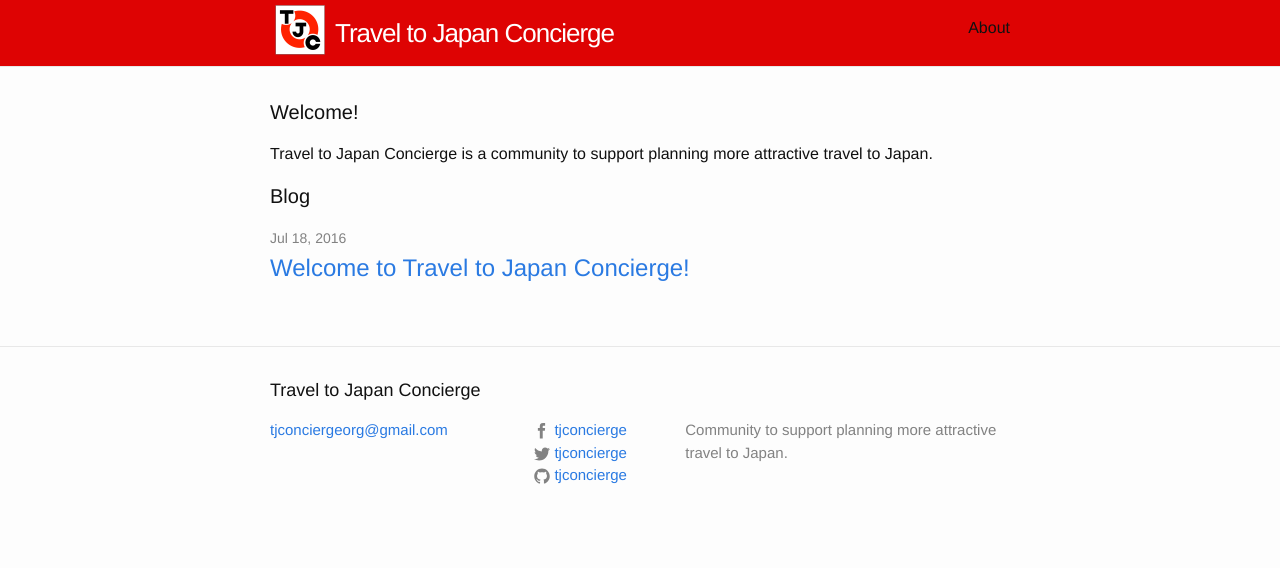
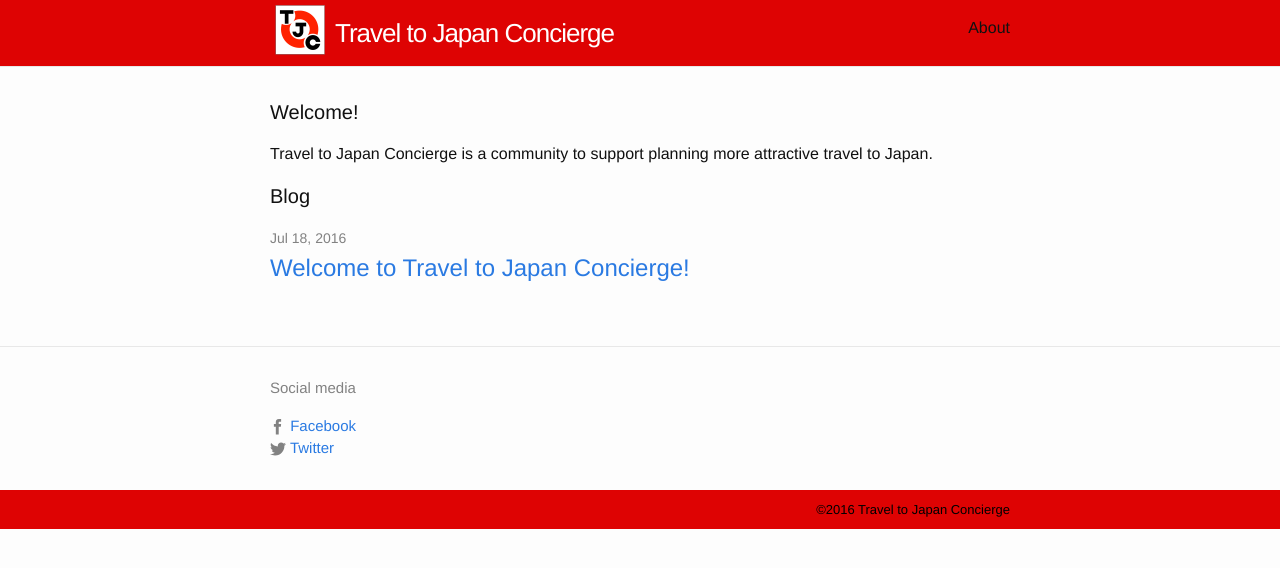
Before and after one commit to tjconcierge/tjconcierge.github.io, a Jekyll site: the page built from index.html, in a window 1280 px wide. Shown: the top 568 px of the page. Built offline with Jekyll 4.4.1, drawn with Linux system fonts in a browser that asks for light colours.

Commit message:
Update footer
Remove github url and unnecessary info, add copyright.

```diff
--- a/_includes/footer.html
+++ b/_includes/footer.html
@@ -1,17 +1,9 @@
 <footer class="site-footer">
 
   <div class="wrapper">
-
-    <h2 class="footer-heading">{{ site.title }}</h2>
-
     <div class="footer-col-wrapper">
       <div class="footer-col footer-col-1">
-        <ul class="contact-list">
-          <li><a href="mailto:{{ site.email }}">{{ site.email }}</a></li>
-        </ul>
-      </div>
-
-      <div class="footer-col footer-col-2">
+        <p>Social media</p>
         <ul class="social-media-list">
           <li>
             {% include icon-facebook.html username=site.facebook_username %}
@@ -19,17 +11,13 @@
           <li>
             {% include icon-twitter.html username=site.twitter_username %}
           </li>
-          <li>
-            {% include icon-github.html username=site.github_username %}
-          </li>
         </ul>
       </div>
-
-      <div class="footer-col footer-col-3">
-        <p>{{ site.description }}</p>
-      </div>
     </div>
-
   </div>
 
+
+  <div class="copy">
+    <div class="wrapper">&copy;2016 Travel to Japan Concierge</div>
+  </div>
 </footer>
--- a/_includes/icon-facebook.html
+++ b/_includes/icon-facebook.html
@@ -1 +1,4 @@
-<a href="https://facebook.com/{{ include.username }}"><span class="icon icon--facebook">{% include icon-facebook.svg %}</span><span class="username">{{ include.username }}</span></a>
+<a href="https://facebook.com/{{ include.username }}">
+  <span class="icon icon--facebook">{% include icon-facebook.svg %}</span>
+  <span class="username">Facebook</span>
+</a>
--- a/_includes/icon-github.html
+++ /dev/null
@@ -1 +0,0 @@
-<a href="https://github.com/{{ include.username }}"><span class="icon icon--github">{% include icon-github.svg %}</span><span class="username">{{ include.username }}</span></a>
--- a/_includes/icon-twitter.html
+++ b/_includes/icon-twitter.html
@@ -1 +1,4 @@
-<a href="https://twitter.com/{{ include.username }}"><span class="icon icon--twitter">{% include icon-twitter.svg %}</span><span class="username">{{ include.username }}</span></a>
+<a href="https://twitter.com/{{ include.username }}">
+  <span class="icon icon--twitter">{% include icon-twitter.svg %}</span>
+  <span class="username">Twitter</span>
+</a>
--- a/_sass/_layout.scss
+++ b/_sass/_layout.scss
@@ -4,7 +4,7 @@
 .site-header {
     border-bottom: 1px solid $grey-color-light;
     min-height: 56px;
-    background-color: #de0303;
+    background-color: $primary-color;
     // Positioning context for the mobile navigation icon
     position: relative;
 }
@@ -171,6 +171,13 @@
     }
 }
 
+.copy{
+  background-color: $primary-color;
+  color: black;
+  font-size: small;
+  text-align: right;
+  padding:10px;
+}
 
 
 /**
--- a/css/main.scss
+++ b/css/main.scss
@@ -21,6 +21,8 @@ $brand-color:      #2a7ae2;
 $grey-color:       #828282;
 $grey-color-light: lighten($grey-color, 40%);
 $grey-color-dark:  darken($grey-color, 25%);
+
+$primary-color:    #de0303;
 
 // Width of the content area
 $content-width:    800px;
```
Also changed, not shown: _includes/icon-github.svg (deleted).
